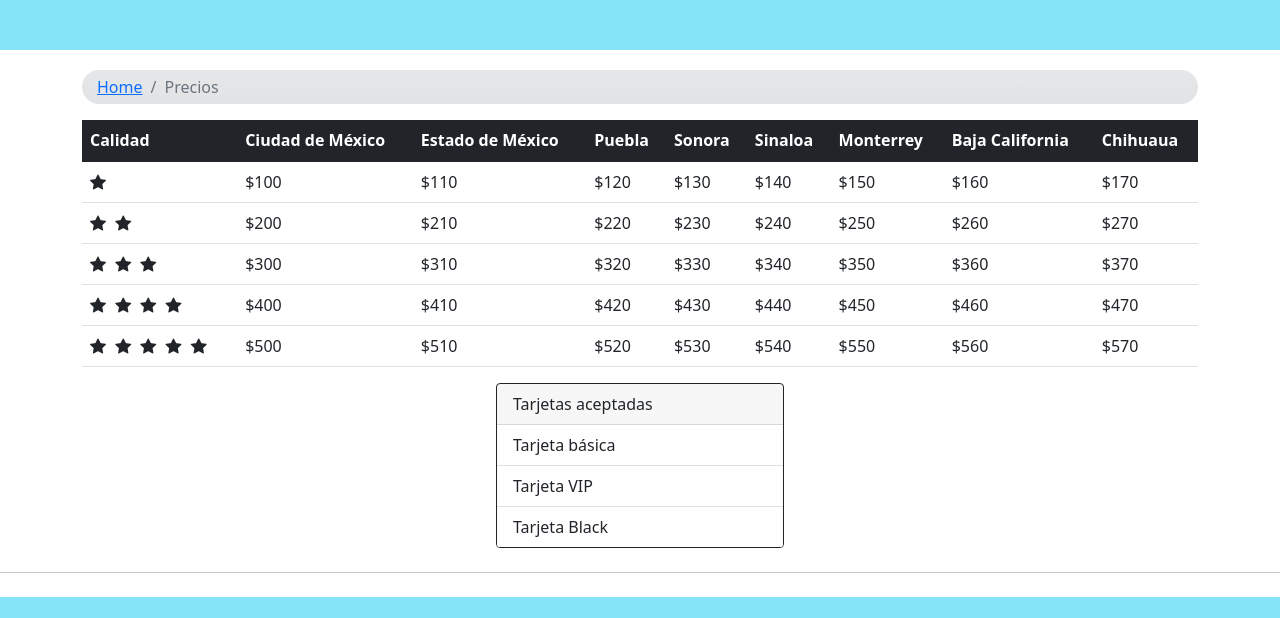
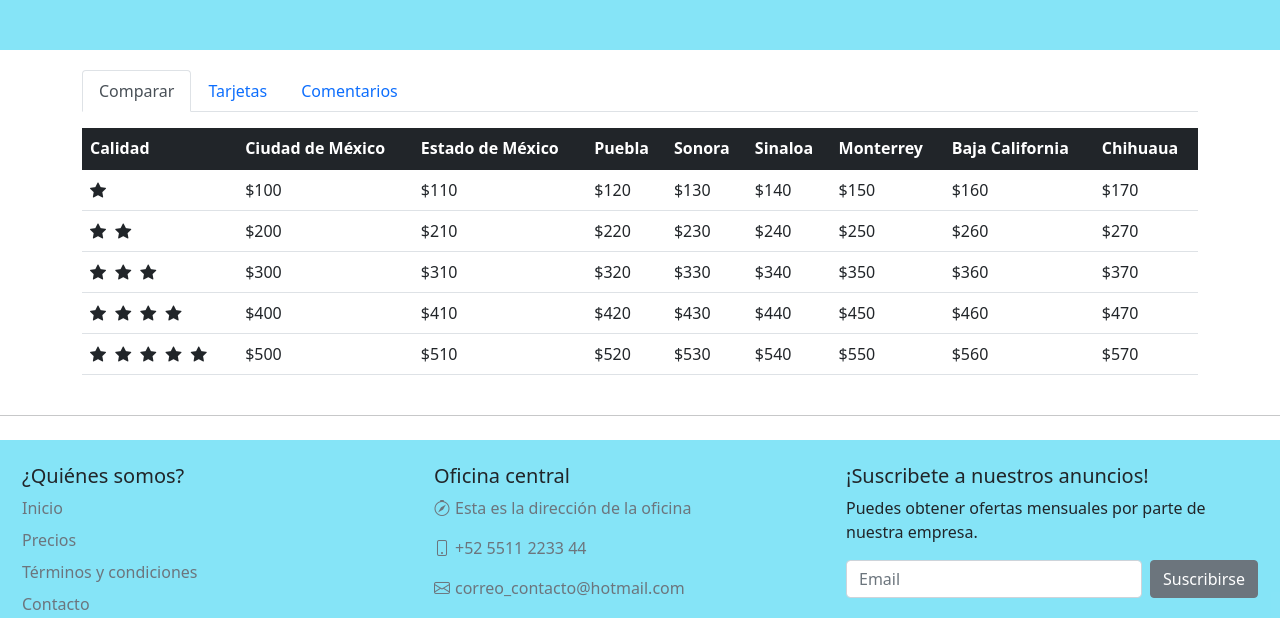
Before and after one commit to diekoeg/guia-hoteles, a website: page precios.html in a window 1280 px wide. Shown: the part 171-789 px from the top of the page. Drawn offline with nearby package versions, Linux system fonts and the light colour scheme.

Commit message:
Se agregaron tabs y pills a la parte de precios

```diff
--- a/precios.html
+++ b/precios.html
@@ -53,13 +53,38 @@
         <h1 class="display-4">Hoteles</h1>
     </div>
     <div class="container">
-        <nav aria-label="breadcrumb">
-            <ol class="breadcrumb rounded-pill bg-secondary bg-gradient">
-              <li class="breadcrumb-item"> <a href="./index.html"> Home</a></li>
-              <li class="breadcrumb-item active" aria-current="page">Precios</li>
-            </ol>
-        </nav>
-        <div class="table-responsive">
+      <ul class="nav nav-tabs" id="nav-tab" role="tablist">
+        <li class="nav-item">
+          <a class="nav-link active"
+           id="nav-comparar-tab"
+           data-bs-toggle="tab"
+           data-bs-target="#nav-comparar"
+           role="tab"
+           aria-controls="nav-comparar"
+           aria-selected="true">Comparar</a>
+        </li>
+        <li class="nav-item">
+          <a class="nav-link"
+          id="nav-tarjetas-tab"
+          data-bs-toggle="tab"
+          data-bs-target="#nav-tarjetas"
+          role="tab"
+          aria-controls="nav-tarjetas"
+          aria-selected="false">Tarjetas</a>
+        </li>
+        <li class="nav-item">
+          <a class="nav-link"
+          id="nav-comentarios-tab"
+          data-bs-toggle="tab"
+          data-bs-target="#nav-comentarios"
+          role="tab"
+          aria-controls="nav-comentarios"
+          aria-selected="false">Comentarios</a>
+        </li>
+      </ul>
+      <div class="tab-content">
+        <div class="tab-pane fade show active" id="nav-comparar" role="tabpanel" aria-labelledby="nav-comparar-tab">
+            <div class="table-responsive mt-3">
               <table class="table table-hover">
                 <thead class="table-dark">
                   <th>Calidad</th>
@@ -150,8 +175,8 @@
               </table>
             </div>
           </div>
-
-    <div class="d-flex justify-content-center">
+          <div class="tab-pane fade" id="nav-tarjetas" role="tabpanel" aria-labelledby="nav-tarjetas-tab">
+            <div class="d-flex justify-content-center mt-3">
               <div class="card border-dark" style="width: 18rem;">
                 <div class="card-header">
                   Tarjetas aceptadas
@@ -163,6 +188,17 @@
                 </ul>
               </div>
             </div>
+          </div>
+          <div class="tab-pane fade" id="nav-comentarios" role="tabpanel" aria-labelledby="nav-comentarios-tab">
+            <div class="mt-3">
+              <h3>Comentarios</h3>
+            </div>
+          </div>
+        </div>
+      </div>
+    </div>
+
+
 
     <hr class="my-4">
     <!-- Footer -->
```
Lines whose indentation alone changed are shown as unchanged.
